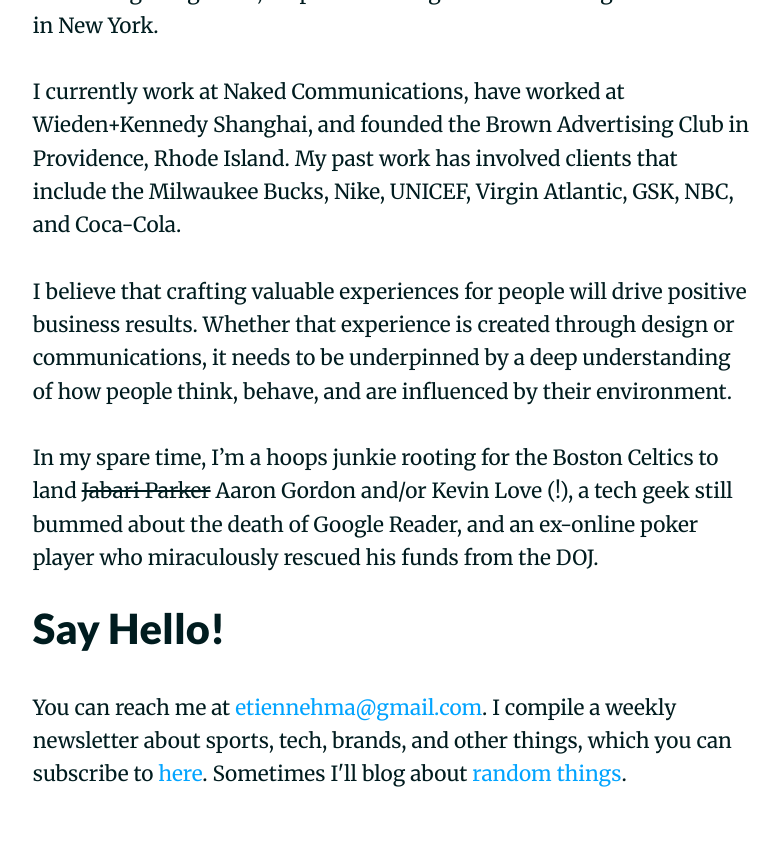
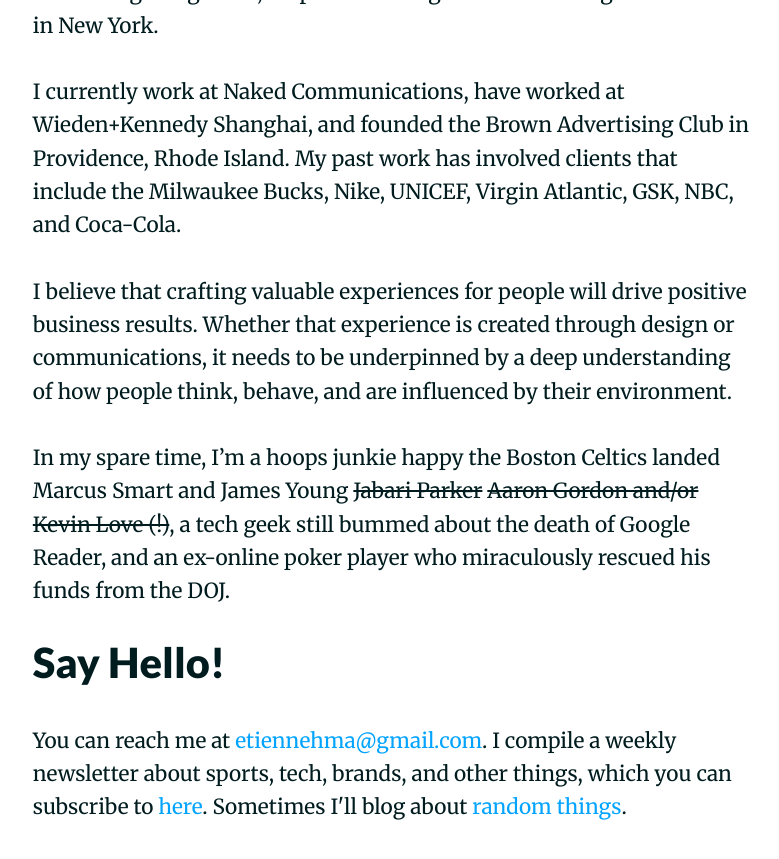
Before and after one commit to hbharding/etienne, a Jekyll site: the page built from index.html, in a window 1280 px wide and 900 px high, scrolled down 1090 px. Shown: the top 859 px of the window, without its empty margins (248-1027 px from the left). Built offline with Jekyll 4.4.1, drawn with Linux system fonts in a browser that asks for light colours; nearby versions of some CDN libraries; Markdown is read by kramdown in place of the engine named in the settings.

Commit message:
Update index.html

```diff
--- a/index.html
+++ b/index.html
@@ -10,7 +10,7 @@
 
 <p>I believe that crafting valuable experiences for people will drive positive business results. Whether that experience is created through design or communications, it needs to be underpinned by a deep understanding of how people think, behave, and are influenced by their environment.</p>
 
-<p>In my spare time, I’m a hoops junkie rooting for the Boston Celtics to land <strike>Jabari Parker</strike> Aaron Gordon and/or Kevin Love (!), a tech geek still bummed about the death of Google Reader, and an ex-online poker player who miraculously rescued his funds from the DOJ.</p>
+<p>In my spare time, I’m a hoops junkie happy the Boston Celtics landed Marcus Smart and James Young <strike>Jabari Parker</strike> <strike>Aaron Gordon and/or Kevin Love (!)</strike>, a tech geek still bummed about the death of Google Reader, and an ex-online poker player who miraculously rescued his funds from the DOJ.</p>
 
 <h2>Say Hello!</h2>
 
```
